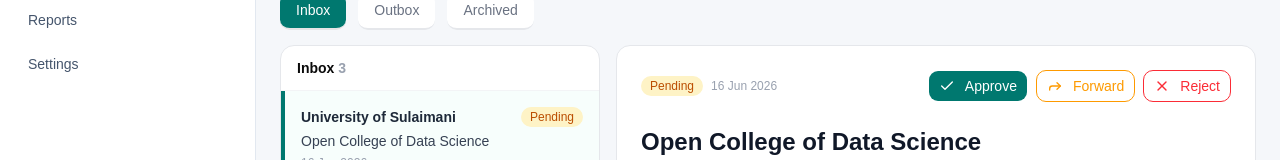
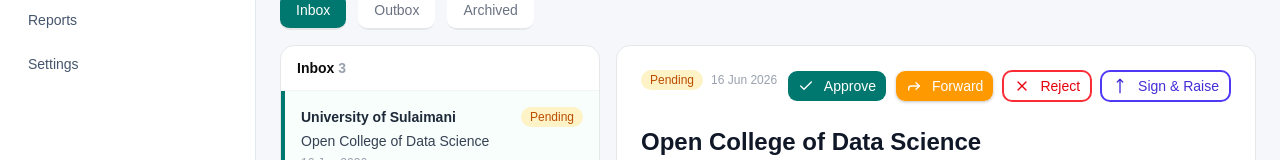
Before and after one commit to rasathelamedude/e-zanko, a React (Vite) app: page /letters in a window 1280 px wide. Shown: the part 230-390 px from the top of the page. Built offline with nearby package versions, Linux system fonts and the light colour scheme; no server answers.

Commit message:
feat: add letter action buttons and reusable confirmation popup

```diff
--- a/src/pages/letters/components/LetterDetails.tsx
+++ b/src/pages/letters/components/LetterDetails.tsx
@@ -1,7 +1,7 @@
 import { Badge } from "../../../components/ui/badge";
 import { Button } from "../../../components/ui/button";
 import type { Letter } from "../../../types/letter";
-import { Check, X, Forward } from "lucide-react";
+import { Check, X, MoveUp, Forward } from "lucide-react";
 
 const statusStyles: Record<string, string> = {
   pending: "bg-amber-100 text-amber-700 hover:bg-amber-100",
@@ -23,23 +23,28 @@
   return (
     <div className="border border-gray-200 rounded-xl p-6 bg-white h-full">
       {/* badge, date, actions */}
-      <div className="flex items-center justify-between mb-6">
+      <div className="flex items-start justify-between mb-6">
         <div className="flex items-center gap-2">
           <Badge className={statusStyles[letter.status]}>
             {statusLabels[letter.status]}
           </Badge>
           <span className="text-xs text-gray-400">{letter.date}</span>
         </div>
+
+        {/* buttons */}
         {letter.status === "pending" && (
-          <div className="flex gap-2">
-            <Button className="bg-teal-700 text-white hover:bg-teal-800">
+          <div className="flex items-end gap-2">
+            <Button className="bg-teal-700 text-white rounded-lg hover:bg-teal-800">
               <Check className="w-4 h-4 mr-1" /> Approve
             </Button>
-            <Button className="border border-amber-500 bg-white text-amber-500 hover:bg-amber-50">
+            <Button className="bg-amber-500 text-white hover:bg-amber-600 shadow-sm">
               <Forward className="w-4 h-4 mr-1" /> Forward
             </Button>
-            <Button className="border border-red-500 bg-white text-red-500 hover:bg-red-50">
+            <Button className="border-2 border-red-500 bg-white text-red-600 hover:bg-red-50">
               <X className="w-4 h-4 mr-1" /> Reject
+            </Button>
+            <Button className="border-2 border-indigo-600 bg-white text-indigo-700 hover:bg-indigo-50">
+              <MoveUp className="w-4 h-4 mr-1" /> Sign & Raise
             </Button>
           </div>
         )}
--- /dev/null
+++ b/src/pages/letters/components/Popup.tsx
@@ -0,0 +1,58 @@
+import { Button } from "../../../components/ui/button";
+import { type ReactNode } from "react";
+
+interface PopupProps {
+  icon: ReactNode;
+  title: string;
+  subtitle: string;
+  children?: ReactNode;
+  cancelLabel?: string;
+  confirmLabel: string;
+  onCancel?: () => void;
+  onConfirm?: () => void;
+  confirmDisabled?: boolean;
+}
+
+function Popup({
+  icon,
+  title,
+  subtitle,
+  children,
+  cancelLabel = "Cancel",
+  confirmLabel,
+  onCancel,
+  onConfirm,
+  confirmDisabled,
+}: PopupProps) {
+  return (
+    <div className="shadow-md px-4 py-2 rounded-xl">
+      <div className="flex items-center">
+        <div className="bg-teal-50 rounded-2xl p-3">{icon}</div>
+        <div className="ml-3">
+          <p className="font-bold text-xl">{title}</p>
+          <p className="text-gray-500 text-sm">{subtitle}</p>
+        </div>
+      </div>
+
+      {children && <div className="my-4">{children}</div>}
+
+      <div className="flex gap-2 mt-4">
+        <Button
+          onClick={onCancel}
+          className="bg-white border-teal-700 text-gray-800 hover:bg-white"
+        >
+          {cancelLabel}
+        </Button>
+        <Button
+          onClick={onConfirm}
+          disabled={confirmDisabled}
+          className="bg-teal-700 text-white rounded-lg hover:bg-teal-800"
+        >
+          {confirmLabel}
+        </Button>
+      </div>
+    </div>
+  );
+}
+
+export default Popup;
```
